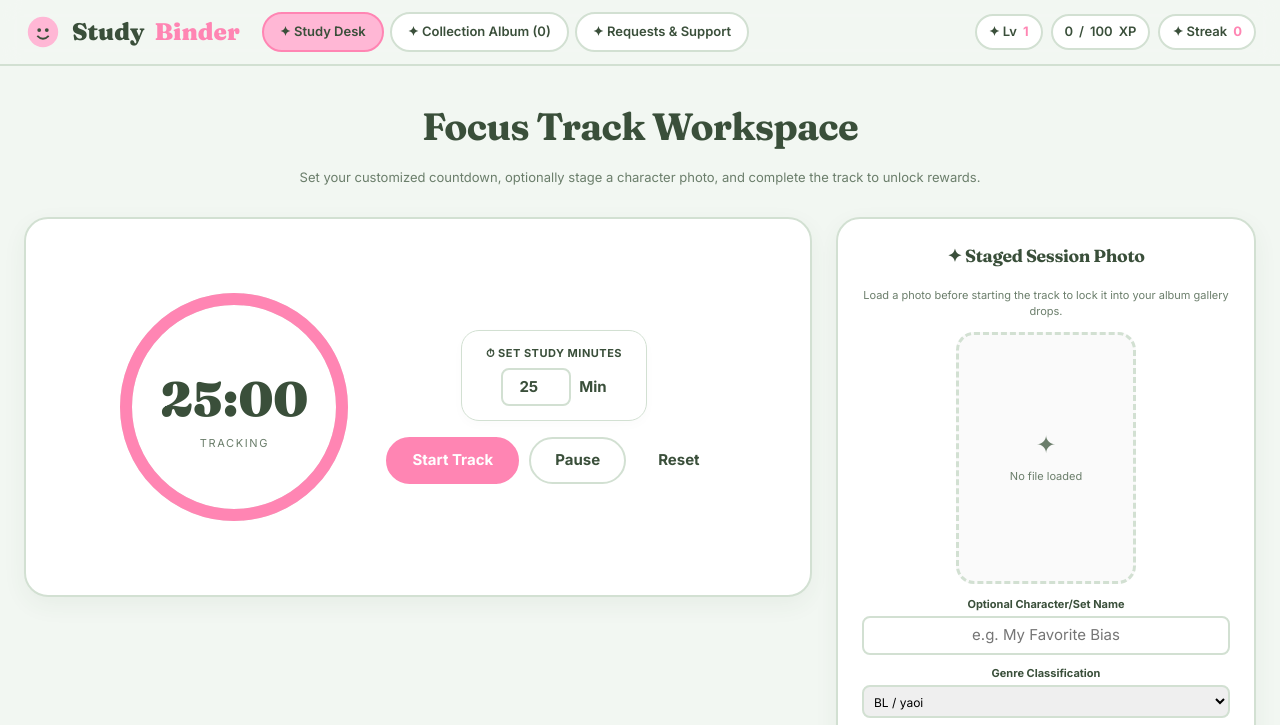
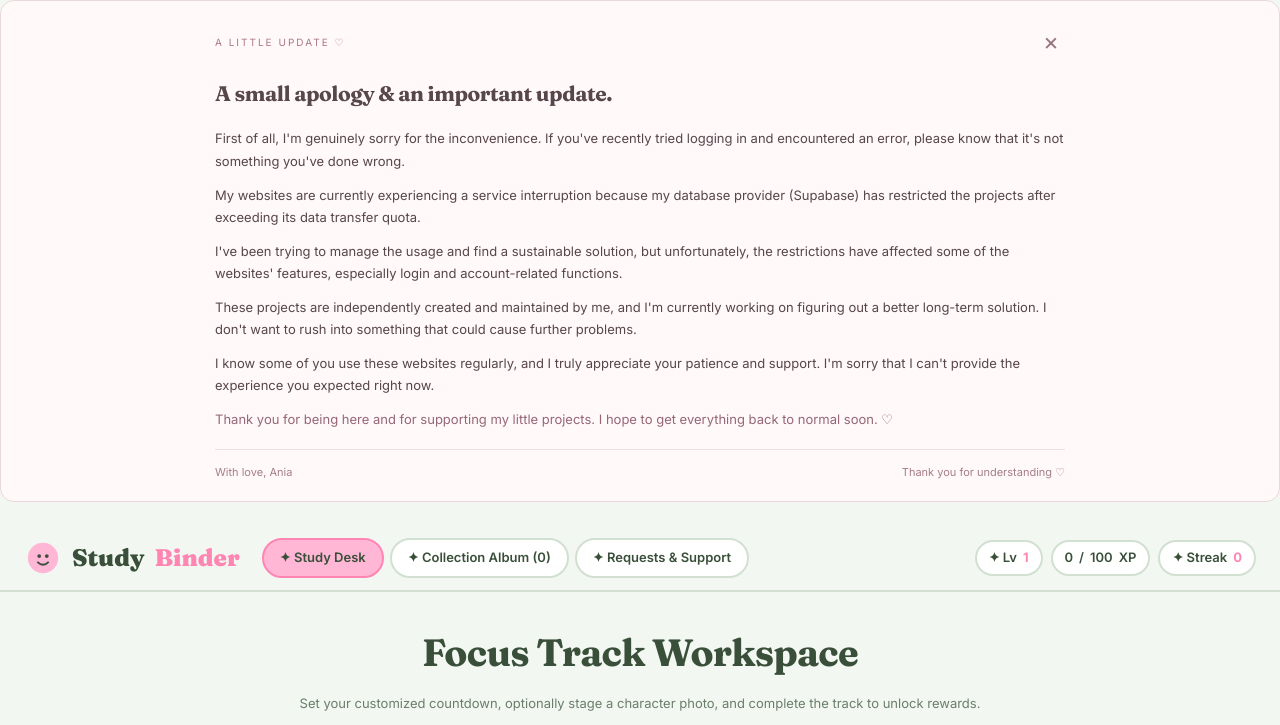
Before and after one commit to aniaahm/Study-Binder, a plain HTML site: page index.html in a window 1280 px wide. Shown: the top 725 px of the page. Drawn offline with nearby package versions, Linux system fonts and the light colour scheme; no server answers.

Commit message:
notice index.html

```diff
--- a/index.html
+++ b/index.html
@@ -380,6 +380,158 @@ img{user-select:none;-webkit-user-drag:none}
 </style>
 </head>
 <body>
+
+<!-- TEMPORARY SERVICE ANNOUNCEMENT -->
+<div id="service-announcement">
+  <div class="announcement-content">
+    <div class="announcement-top">
+      <span class="announcement-label">A LITTLE UPDATE ♡</span>
+      <button id="close-announcement" aria-label="Dismiss announcement">
+        ×
+      </button>
+    </div>
+
+    <h3>A small apology & an important update.</h3>
+
+    <p>
+      First of all, I'm genuinely sorry for the inconvenience.
+      If you've recently tried logging in and encountered an error,
+      please know that it's not something you've done wrong.
+    </p>
+
+    <p>
+      My websites are currently experiencing a service interruption
+      because my database provider (Supabase) has restricted the
+      projects after exceeding its data transfer quota.
+    </p>
+
+    <p>
+      I've been trying to manage the usage and find a sustainable
+      solution, but unfortunately, the restrictions have affected
+      some of the websites' features, especially login and
+      account-related functions.
+    </p>
+
+    <p>
+      These projects are independently created and maintained by me,
+      and I'm currently working on figuring out a better long-term
+      solution. I don't want to rush into something that could cause
+      further problems.
+    </p>
+
+    <p>
+      I know some of you use these websites regularly, and I truly
+      appreciate your patience and support. I'm sorry that I can't
+      provide the experience you expected right now.
+    </p>
+
+    <p class="announcement-thanks">
+      Thank you for being here and for supporting my little projects.
+      I hope to get everything back to normal soon. ♡
+    </p>
+
+    <div class="announcement-footer">
+      <span>With love, Ania</span>
+      <span>Thank you for understanding ♡</span>
+    </div>
+  </div>
+</div>
+
+<style>
+#service-announcement {
+  width: 100%;
+  box-sizing: border-box;
+  padding: 20px;
+  margin: 0 auto 24px;
+  border: 1px solid #e9d8dc;
+  border-radius: 14px;
+  background: #fff9fa;
+  color: #57464b;
+  font-family: inherit;
+  line-height: 1.7;
+}
+
+.announcement-content {
+  max-width: 850px;
+  margin: auto;
+}
+
+.announcement-top {
+  display: flex;
+  justify-content: space-between;
+  align-items: center;
+}
+
+.announcement-label {
+  font-size: 10px;
+  letter-spacing: 2px;
+  color: #ad7888;
+}
+
+#close-announcement {
+  border: none;
+  background: transparent;
+  color: #997681;
+  font-size: 24px;
+  cursor: pointer;
+}
+
+.announcement-content h3 {
+  font-size: 21px;
+  font-weight: 500;
+  margin: 12px 0 16px;
+}
+
+.announcement-content p {
+  font-size: 13px;
+  margin: 0 0 12px;
+}
+
+.announcement-thanks {
+  color: #956778;
+}
+
+.announcement-footer {
+  border-top: 1px solid #eedfe3;
+  padding-top: 13px;
+  margin-top: 18px;
+  display: flex;
+  justify-content: space-between;
+  flex-wrap: wrap;
+  gap: 8px;
+  font-size: 11px;
+  color: #a47d89;
+}
+
+@media (max-width: 600px) {
+  #service-announcement {
+    padding: 15px;
+  }
+  .announcement-content h3 {
+    font-size: 18px;
+  }
+}
+</style>
+
+<script>
+(function () {
+  const announcement = document.getElementById(
+    'service-announcement'
+  );
+  const closeButton = document.getElementById(
+    'close-announcement'
+  );
+
+  if (localStorage.getItem('serviceAnnouncementDismissed') === 'yes') {
+    announcement.style.display = 'none';
+  }
+
+  closeButton.addEventListener('click', function () {
+    announcement.style.display = 'none';
+    localStorage.setItem('serviceAnnouncementDismissed', 'yes');
+  });
+})();
+</script>
 
 <nav class="nav">
   <div class="nav-inner">
```
